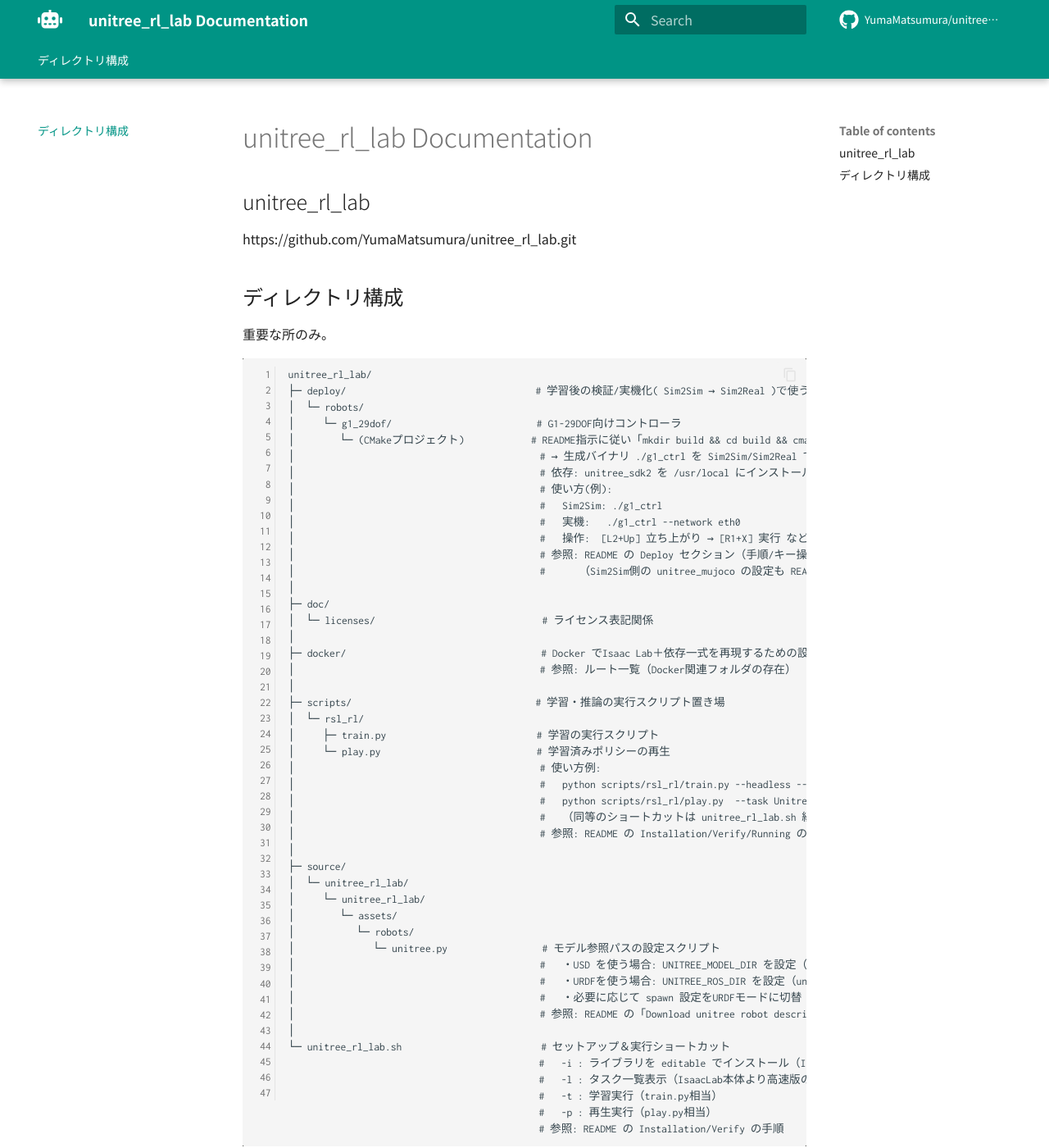
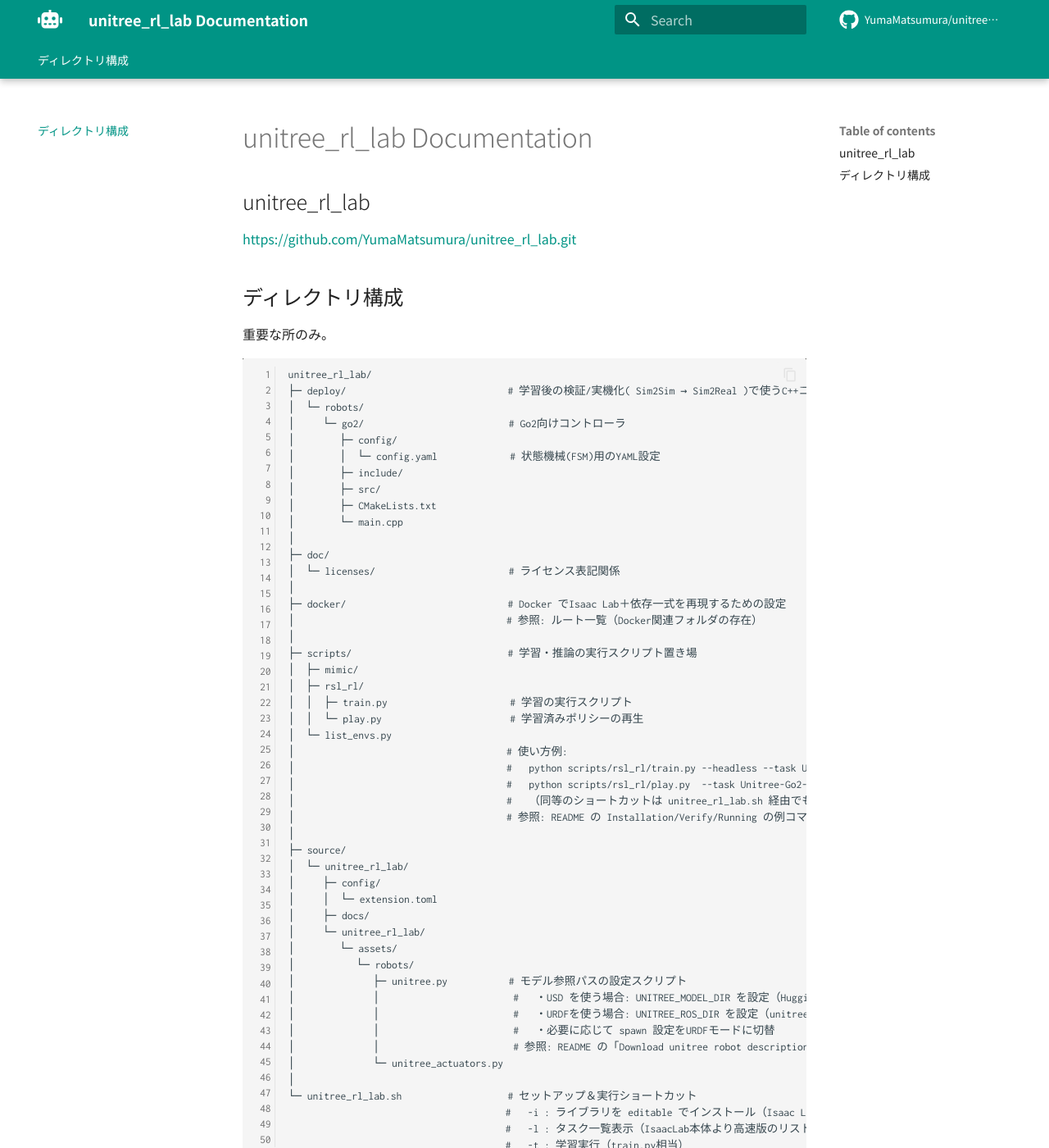
Before and after one commit to YumaMatsumura/unitree_rl_lab_documentation, an MkDocs documentation site: the page built from docs/index.md, in a window 1280 px wide and 1400 px high. Shown: the whole window at 82% size. Built offline with MkDocs 1.6.1 and Material for MkDocs 9.7.7, drawn with Linux system fonts in a browser that asks for light colours; nearby versions of some CDN libraries; comment, search, counter and statistics services are not loaded; some of the changed text lies outside the part shown.

Commit message:
Update tree

````diff
--- a/docs/index.md
+++ b/docs/index.md
@@ -2,7 +2,7 @@
 
 ## unitree_rl_lab
 
-https://github.com/YumaMatsumura/unitree_rl_lab.git
+[https://github.com/YumaMatsumura/unitree_rl_lab.git](https://github.com/YumaMatsumura/unitree_rl_lab.git)
 
 ## ディレクトリ構成
 
@@ -11,50 +11,53 @@ https://github.com/YumaMatsumura/unitree_rl_lab.git
 
 ```
 unitree_rl_lab/
-├─ deploy/                                  # 学習後の検証/実機化( Sim2Sim → Sim2Real )で使うC++コントローラ群
+├─ deploy/                             # 学習後の検証/実機化( Sim2Sim → Sim2Real )で使うC++コントローラ群
 │  └─ robots/
-│     └─ g1_29dof/                          # G1-29DOF向けコントローラ
-│        └─ (CMakeプロジェクト)            # README指示に従い「mkdir build && cd build && cmake .. && make」でビルド
-│                                            # → 生成バイナリ ./g1_ctrl を Sim2Sim/Sim2Real で使用
-│                                            # 依存: unitree_sdk2 を /usr/local にインストール
-│                                            # 使い方(例):
-│                                            #   Sim2Sim: ./g1_ctrl
-│                                            #   実機:   ./g1_ctrl --network eth0
-│                                            #   操作:  [L2+Up] 立ち上がり → [R1+X] 実行 など
-│                                            # 参照: README の Deploy セクション（手順/キー操作が明記）
-│                                            #      （Sim2Sim側の unitree_mujoco の設定も README に記載）
+│     └─ go2/                          # Go2向けコントローラ
+│        ├─ config/
+│        │  └─ config.yaml             # 状態機械(FSM)用のYAML設定
+│        ├─ include/
+│        ├─ src/
+│        ├─ CMakeLists.txt
+│        └─ main.cpp
 │
 ├─ doc/
-│  └─ licenses/                              # ライセンス表記関係
+│  └─ licenses/                        # ライセンス表記関係
 │
-├─ docker/                                   # Docker でIsaac Lab＋依存一式を再現するための設定
-│                                            # 参照: ルート一覧（Docker関連フォルダの存在）
+├─ docker/                             # Docker でIsaac Lab＋依存一式を再現するための設定
+│                                      # 参照: ルート一覧（Docker関連フォルダの存在）
 │
-├─ scripts/                                 # 学習・推論の実行スクリプト置き場
-│  └─ rsl_rl/
-│     ├─ train.py                           # 学習の実行スクリプト
-│     └─ play.py                            # 学習済みポリシーの再生
-│                                            # 使い方例:
-│                                            #   python scripts/rsl_rl/train.py --headless --task Unitree-G1-29dof-Velocity
-│                                            #   python scripts/rsl_rl/play.py  --task Unitree-G1-29dof-Velocity
-│                                            #   （同等のショートカットは unitree_rl_lab.sh 経由でも可）
-│                                            # 参照: README の Installation/Verify/Running の例コマンド
+├─ scripts/                            # 学習・推論の実行スクリプト置き場
+│  ├─ mimic/
+│  ├─ rsl_rl/
+│  │  ├─ train.py                      # 学習の実行スクリプト
+│  │  └─ play.py                       # 学習済みポリシーの再生
+│  └─ list_envs.py
+│                                      # 使い方例:
+│                                      #   python scripts/rsl_rl/train.py --headless --task Unitree-Go2-Velocity
+│                                      #   python scripts/rsl_rl/play.py  --task Unitree-Go2-Velocity
+│                                      #   （同等のショートカットは unitree_rl_lab.sh 経由でも可）
+│                                      # 参照: README の Installation/Verify/Running の例コマンド
 │
 ├─ source/
 │  └─ unitree_rl_lab/
+│     ├─ config/
+│     │  └─ extension.toml
+│     ├─ docs/
 │     └─ unitree_rl_lab/
 │        └─ assets/
 │           └─ robots/
-│              └─ unitree.py                 # モデル参照パスの設定スクリプト
-│                                            #   ・USD を使う場合: UNITREE_MODEL_DIR を設定（Hugging Faceのunitree_modelを取得）
-│                                            #   ・URDFを使う場合: UNITREE_ROS_DIR を設定（unitree_rosを取得; IsaacSim 5.0+ 推奨）
-│                                            #   ・必要に応じて spawn 設定をURDFモードに切替
-│                                            # 参照: README の「Download unitree robot description files」節
+│              ├─ unitree.py           # モデル参照パスの設定スクリプト
+│              │                        #   ・USD を使う場合: UNITREE_MODEL_DIR を設定（Hugging Faceのunitree_modelを取得）
+│              │                        #   ・URDFを使う場合: UNITREE_ROS_DIR を設定（unitree_rosを取得; IsaacSim 5.0+ 推奨）
+│              │                        #   ・必要に応じて spawn 設定をURDFモードに切替
+│              │                        # 参照: README の「Download unitree robot description files」節
+│              └─ unitree_actuators.py
 │
-└─ unitree_rl_lab.sh                         # セットアップ＆実行ショートカット
-                                             #   -i : ライブラリを editable でインストール（Isaac Lab環境のPythonで）
-                                             #   -l : タスク一覧表示（IsaacLab本体より高速版のリスト）
-                                             #   -t : 学習実行（train.py相当）
-                                             #   -p : 再生実行（play.py相当）
-                                             # 参照: README の Installation/Verify の手順
+└─ unitree_rl_lab.sh                   # セットアップ＆実行ショートカット
+                                       #   -i : ライブラリを editable でインストール（Isaac Lab環境のPythonで）
+                                       #   -l : タスク一覧表示（IsaacLab本体より高速版のリスト）
+                                       #   -t : 学習実行（train.py相当）
+                                       #   -p : 再生実行（play.py相当）
+                                       # 参照: README の Installation/Verify の手順
 ```
````
